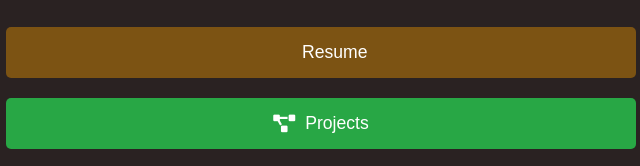
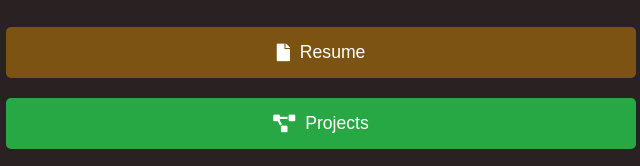
Before and after one commit to harshgitdeep/Resume_Links, a plain HTML site: page index.html in a window 1280 px wide. Shown: the part 295-461 px from the top of the page, 319-959 px from the left. Drawn offline with Linux system fonts and the light colour scheme.

Commit message:
Update index.html

```diff
--- a/index.html
+++ b/index.html
@@ -165,7 +165,7 @@
     <img src="profile.JPG" alt="Profile Picture" class="profile-img">
     <h1>Harshdeep Singh</h1>
     <div class="links">
-        <a href="https://docs.google.com/document/d/1jJCVo7uhVIY9s7Jry8QmccK3Lt3405eowTKlphsYs_I/edit?usp=sharing" class="cv" target="_blank"><i class="fab fa-file" aria-hidden="true"></i>Resume</a>
+        <a href="https://docs.google.com/document/d/1jJCVo7uhVIY9s7Jry8QmccK3Lt3405eowTKlphsYs_I/edit?usp=sharing" class="cv" target="_blank"><i class="fa fa-file" aria-hidden="true"></i>Resume</a>
         <a href="#" class="projects" onclick="openModal('projectsModal')"><i class="fas fa-project-diagram"></i> Projects</a>
         <a href="#" class="certifications" onclick="openModal('certificationsModal')"><i class="fas fa-certificate"></i> Certifications</a>
         <a href="https://www.linkedin.com/in/harshdeepsingh-/" class="linkedin" target="_blank"><i class="fab fa-linkedin"></i> LinkedIn</a>
```
